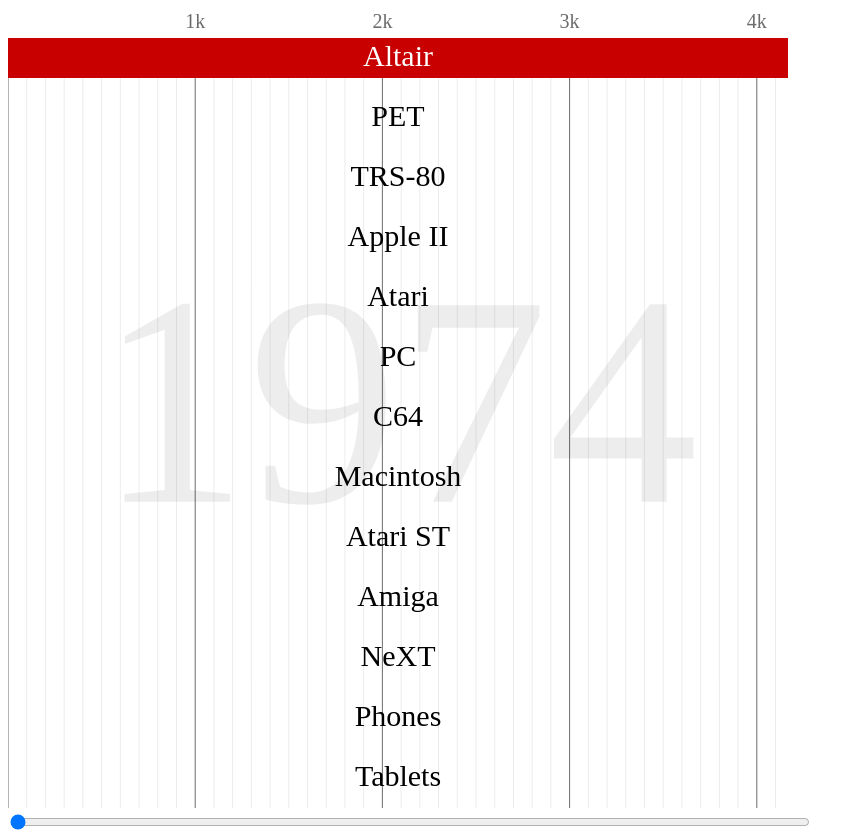
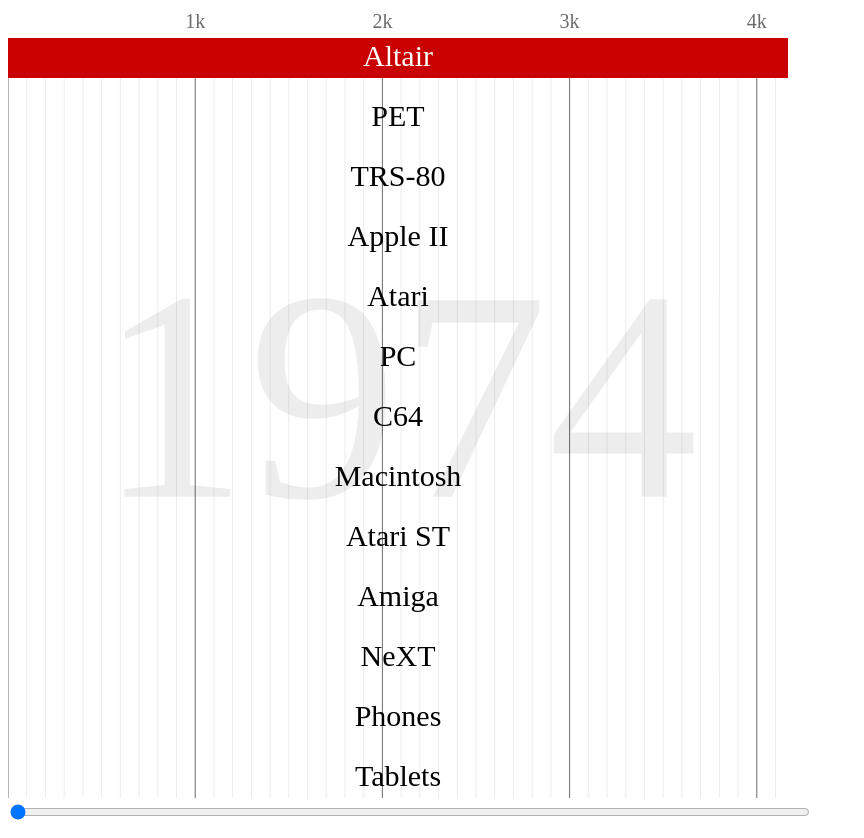
Before and after one commit to lkesteloot/computer_market_share, a plain HTML site: page index.html in a window 1280 px wide. Shown: the whole page, without its empty margins (0-864 px from the left). Drawn offline with Linux system fonts and the light colour scheme; animation ran at ten frames a second.

Commit message:
Compute correct canvas size.

```diff
--- a/code.js
+++ b/code.js
@@ -8,6 +8,8 @@ var RIGHT_MARGIN = 20;
 var FRAMES_PER_YEAR = 60;
 
 var canvas = document.getElementById("graph");
+canvas.width = 800;
+canvas.height = TOP_MARGIN + COMPUTER_COUNT*(BAR_HEIGHT + BAR_SPACING) - BAR_SPACING;
 var ctx = canvas.getContext("2d");
 var yearSelector = document.getElementById("yearSelector");
 yearSelector.min = gYears[0];
--- a/index.html
+++ b/index.html
@@ -5,7 +5,7 @@
         <link href="main.css" rel="stylesheet">
     </head>
     <body>
-        <canvas id="graph" width="800" height="800"></canvas>
+        <canvas id="graph" width="200" height="200"></canvas>
         <input id="yearSelector" type="range" min="1" max="100" value="50" class="slider">
         <script src="data.js?v=1"></script>
         <script src="code.js?v=2"></script>
```
